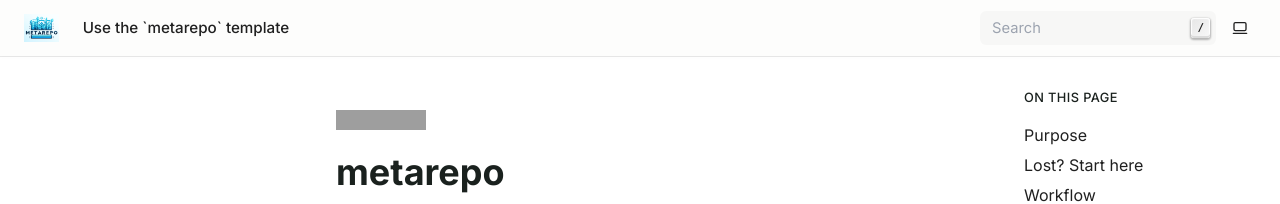
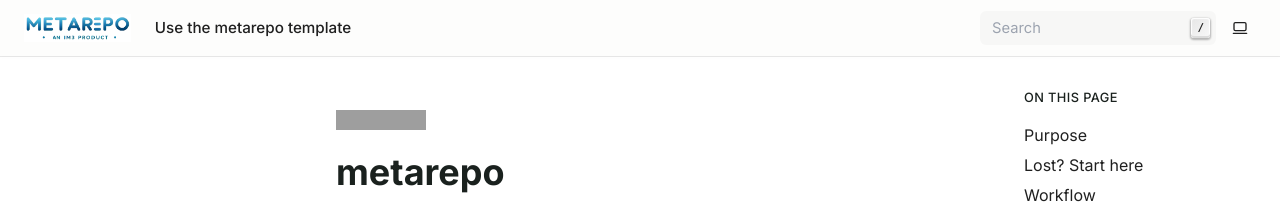
Before and after one commit to IMMM-SFA/metarepo, a Sphinx documentation site: the page built from docs/source/index.md, in a window 1280 px wide. Shown: the top 204 px of the page. Built offline with Sphinx 7.4.7, drawn with Linux system fonts in a browser that asks for light colours; grey boxes are pictures that could not be loaded.

Commit message:
update logo

```diff
--- a/docs/source/conf.py
+++ b/docs/source/conf.py
@@ -29,11 +29,11 @@
     'nosidebar': True,
     "nav_links": [
         {
-            "title": "Use the `metarepo` template",
+            "title": "Use the metarepo template",
             "url": "https://github.com/new?template_name=metarepo&template_owner=IMMM-SFA"
         },
     ],
     "logo_target": "https://immm-sfa.github.io/metarepo",
 }
-html_logo = "metarepo_logo.png"
+html_logo = "metarepo_logo1.png"
 html_static_path = ['_static']
```
Also changed, not shown: docs/source/metarepo_logo1.png (added).
